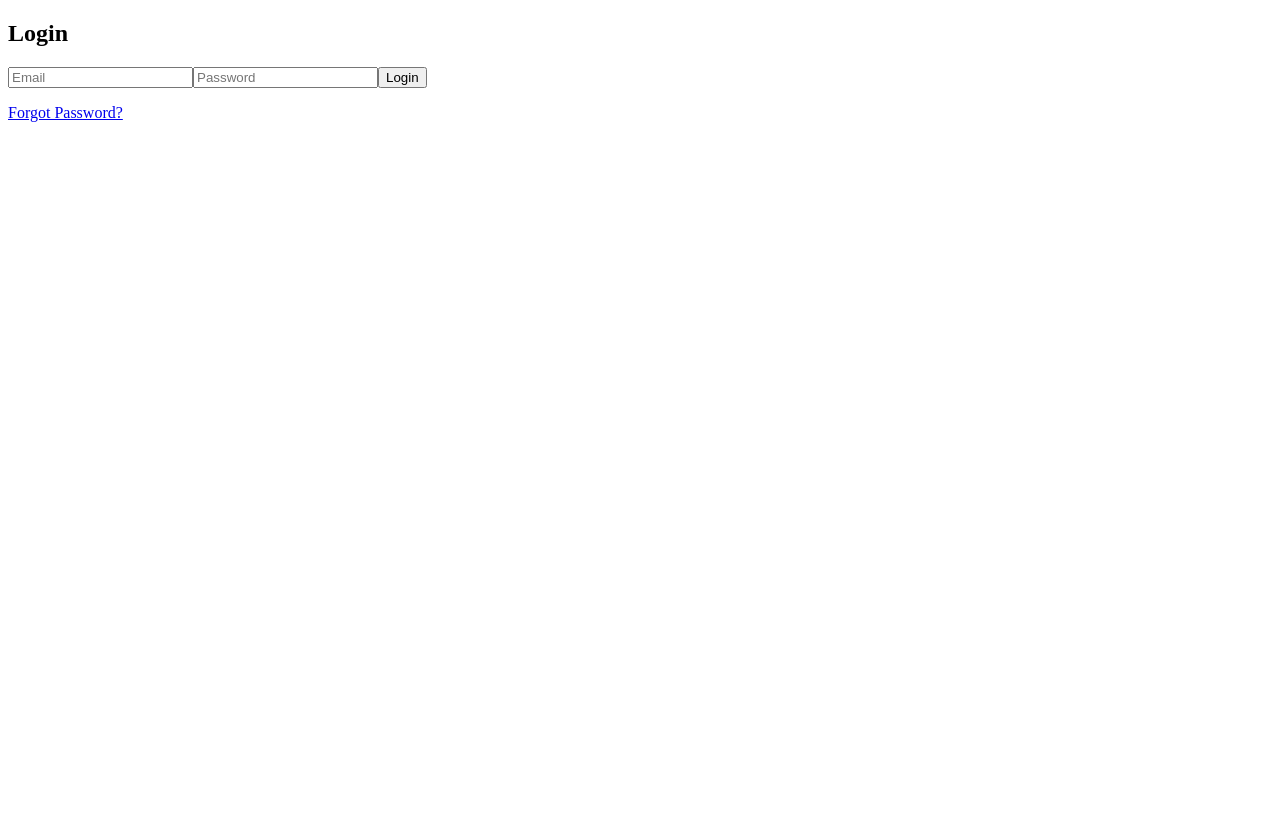
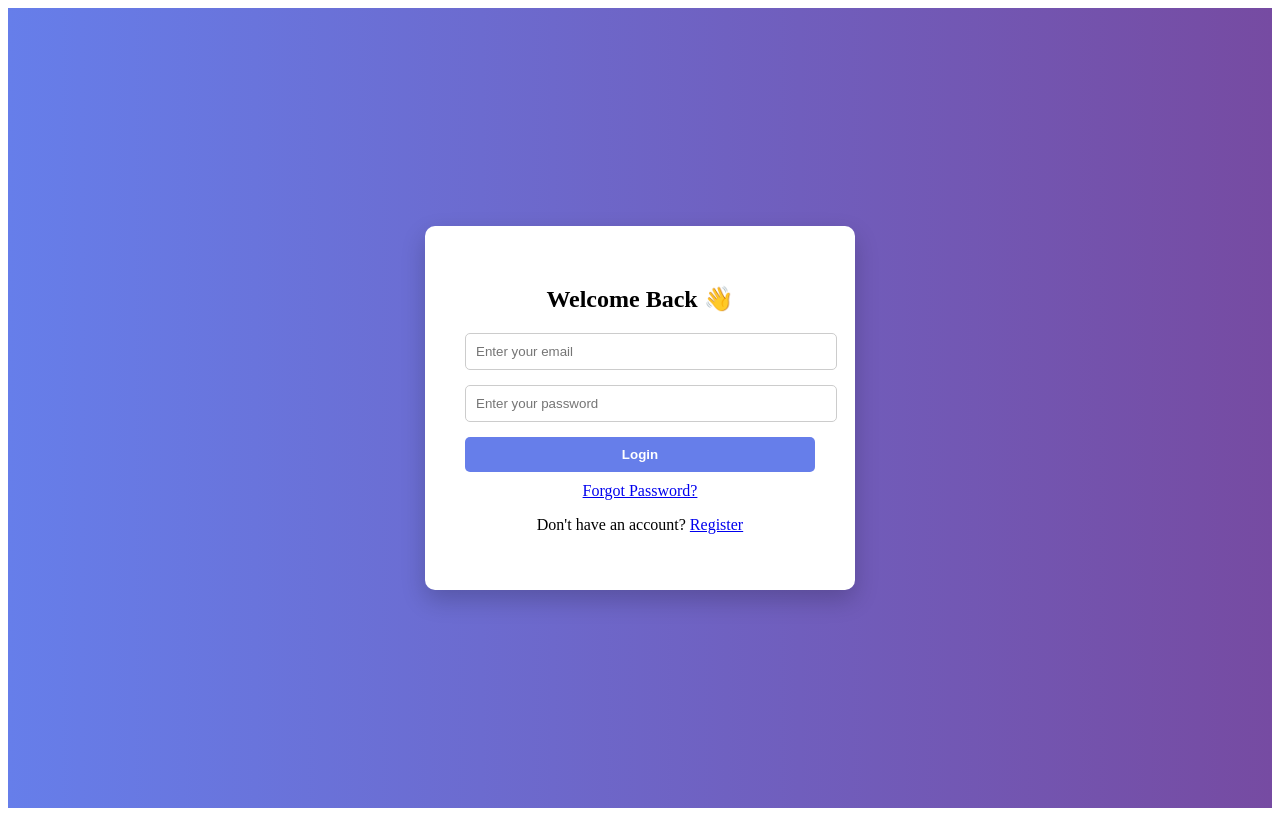
Before and after one commit to maithili-0908/password-reset-app, a React (Create React App) app in the folder frontend/: page /login in a window 1280 px wide. Built offline with nearby package versions, Linux system fonts and the light colour scheme.

Commit message:
Login UI updated

```diff
--- a/frontend/src/components/Login.jsx
+++ b/frontend/src/components/Login.jsx
@@ -25,19 +25,86 @@ const Login = () => {
   };
 
   return (
-    <div>
-      <h2>Login</h2>
-      <form onSubmit={handleSubmit}>
-        <input name="email" placeholder="Email" onChange={handleChange} required />
-        <input name="password" type="password" placeholder="Password" onChange={handleChange} required />
-        <button type="submit">Login</button>
-      </form>
+    <div style={styles.container}>
+      <div style={styles.card}>
+        <h2 style={styles.title}>Welcome Back 👋</h2>
 
-      <p>
-        <Link to="/forgot-password">Forgot Password?</Link>
-      </p>
+        <form onSubmit={handleSubmit}>
+          <input
+            type="email"
+            name="email"
+            placeholder="Enter your email"
+            onChange={handleChange}
+            required
+            style={styles.input}
+          />
+
+          <input
+            type="password"
+            name="password"
+            placeholder="Enter your password"
+            onChange={handleChange}
+            required
+            style={styles.input}
+          />
+
+          <button type="submit" style={styles.button}>
+            Login
+          </button>
+        </form>
+
+        <p style={styles.linkText}>
+          <Link to="/forgot-password">Forgot Password?</Link>
+        </p>
+
+        <p style={styles.linkText}>
+          Don't have an account? <Link to="/register">Register</Link>
+        </p>
+      </div>
     </div>
   );
 };
 
+const styles = {
+  container: {
+    height: "100vh",
+    display: "flex",
+    justifyContent: "center",
+    alignItems: "center",
+    background: "linear-gradient(to right, #667eea, #764ba2)"
+  },
+  card: {
+    background: "#fff",
+    padding: "40px",
+    borderRadius: "10px",
+    width: "350px",
+    boxShadow: "0 10px 25px rgba(0,0,0,0.2)"
+  },
+  title: {
+    textAlign: "center",
+    marginBottom: "20px"
+  },
+  input: {
+    width: "100%",
+    padding: "10px",
+    marginBottom: "15px",
+    borderRadius: "5px",
+    border: "1px solid #ccc"
+  },
+  button: {
+    width: "100%",
+    padding: "10px",
+    borderRadius: "5px",
+    border: "none",
+    backgroundColor: "#667eea",
+    color: "white",
+    fontWeight: "bold",
+    cursor: "pointer"
+  },
+  linkText: {
+    textAlign: "center",
+    marginTop: "10px"
+  }
+};
+
 export default Login;
```
